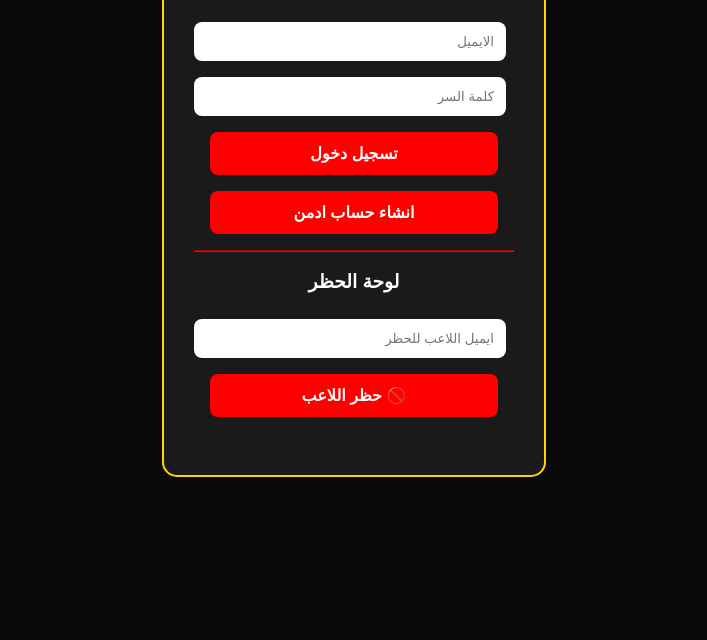
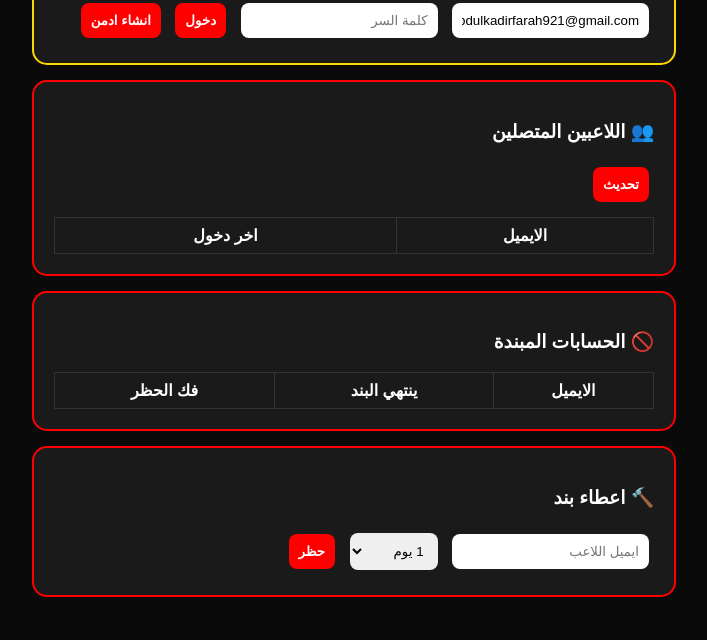
Before and after one commit to abdulkadirfarah921-cloud/SHADOWKING-SERVER, a website: page index.html in a window 1280 px wide. Shown: the part 192-832 px from the top of the page, without its empty margins (286-993 px from the left). Before the commit the page ends 800 px from the top, so only its background shows below. Drawn offline with Linux system fonts and the light colour scheme.

Commit message:
Add files via upload

```diff
--- a/index.html
+++ b/index.html
@@ -1,76 +1,87 @@
 <!DOCTYPE html>
 <html lang="ar" dir="rtl">
 <head>
-    <meta charset="UTF-8">
-    <title>Shadow King - السيرفر الخاص</title>
-    <style>
-        body {background:#0a0a0a; color:#fff; font-family: Arial; text-align:center; padding:50px;}
-        .box {background:#1a1a1a; padding:30px; border-radius:15px; width:320px; margin:auto; border:2px solid red;}
-        input, button {padding:12px; margin:8px; border-radius:8px; border:none; width:90%;}
-        button {background:#ff0000; color:#fff; cursor:pointer; font-weight:bold; font-size:16px;}
-        button:hover {background:#cc0000;}
-        #msg {margin-top:20px; font-weight:bold; font-size:18px;}
-        .admin {border:2px solid gold;}
-    </style>
+<meta charset="UTF-8">
+<title>Shadow King - لوحة الادمن</title>
+<style>
+body {background:#0a0a0a; color:#fff; font-family: Arial; padding:20px;}
+.box {background:#1a1a1a; padding:20px; border-radius:15px; margin:15px auto; border:2px solid red; max-width:600px;}
+input, button, select {padding:10px; margin:5px; border-radius:8px; border:none;}
+button {background:#ff0000; color:#fff; cursor:pointer; font-weight:bold;}
+table {width:100%; border-collapse:collapse; margin-top:10px;}
+td, th {border:1px solid #333; padding:8px; text-align:center;}
+.green {color:#00ff00;} .red {color:red;} .gold {border-color:gold;}
+</style>
 </head>
 <body>
-    <div class="box admin">
-        <h1>👑 Shadow King</h1>
-        <p>السيرفر الخاص - للادمن فقط</p>
-        <input type="email" id="email" placeholder="الايميل"><br>
-        <input type="password" id="pass" placeholder="كلمة السر"><br>
-        <button onclick="login()">تسجيل دخول</button>
-        <button onclick="register()">انشاء حساب ادمن</button>
-        <hr style="border-color:red;">
-        <h3>لوحة الحظر</h3>
-        <input type="email" id="banEmail" placeholder="ايميل اللاعب للحظر"><br>
-        <button onclick="banUser()">🚫 حظر اللاعب</button>
-        <div id="msg"></div>
-    </div>
+<center><h1>👑 Shadow King - لوحة الادمن</h1></center>
+
+<div class="box gold">
+<h3>تسجيل دخول</h3>
+<input type="email" id="email" value="abdulkadirfarah921@gmail.com">
+<input type="password" id="pass" placeholder="كلمة السر">
+<button onclick="login()">دخول</button>
+<button onclick="register()">انشاء ادمن</button>
+<div id="msg"></div>
+</div>
+
+<div class="box">
+<h3>👥 اللاعبين المتصلين</h3>
+<button onclick="loadPlayers()">تحديث</button>
+<table id="onlineTable"><tr><th>الايميل</th><th>اخر دخول</th></tr></table>
+</div>
+
+<div class="box">
+<h3>🚫 الحسابات المبندة</h3>
+<table id="bannedTable"><tr><th>الايميل</th><th>ينتهي البند</th><th>فك الحظر</th></tr></table>
+</div>
+
+<div class="box">
+<h3>🔨 اعطاء بند</h3>
+<input type="email" id="banEmail" placeholder="ايميل اللاعب">
+<select id="banDays">
+  <option value="1">1 يوم</option>
+  <option value="7">7 ايام</option>
+  <option value="30">30 يوم</option>
+  <option value="365">1 سنة</option>
+  <option value="3650">10 سنين</option>
+</select>
+<button onclick="banUser()">حظر</button>
+</div>
 
 <script>
-const API = "https://shadowking-server.onrender.com"; // رابط السيرفر تبعك
-const MY_EMAIL = "abdulkadirfarah921@gmail.com"; // ايميلك انت
+const API = "https://shadowking-server.onrender.com";
+const MY_EMAIL = "abdulkadirfarah921@gmail.com";
 
-function showMsg(text, color){
-    document.getElementById('msg').innerHTML = text;
-    document.getElementById('msg').style.color = color;
-}
+function showMsg(t,c){document.getElementById('msg').innerHTML=t; document.getElementById('msg').style.color=c;}
 
 async function register(){
-    let email = document.getElementById('email').value;
-    let pass = document.getElementById('pass').value;
-    let res = await fetch(API + "/api/register", {
-        method: "POST",
-        headers: {"Content-Type": "application/json"},
-        body: JSON.stringify({email, password: pass})
-    });
-    let data = await res.json();
-    showMsg(data.msg, data.success ? "#00ff00" : "red");
+  let res = await fetch(API+"/api/register",{method:"POST",headers:{"Content-Type":"application/json"},body:JSON.stringify({email:email.value,password:pass.value})});
+  let data=await res.json(); showMsg(data.msg,data.success?"#00ff00":"red");
 }
-
 async function login(){
-    let email = document.getElementById('email').value;
-    let pass = document.getElementById('pass').value;
-    let res = await fetch(API + "/api/login", {
-        method: "POST",
-        headers: {"Content-Type": "application/json"},
-        body: JSON.stringify({email, password: pass})
-    });
-    let data = await res.json();
-    showMsg(data.msg, data.success ? "#00ff00" : "red");
-    if(data.success) alert("اهلا الادمن " + email);
+  let res = await fetch(API+"/api/login",{method:"POST",headers:{"Content-Type":"application/json"},body:JSON.stringify({email:email.value,password:pass.value})});
+  let data=await res.json(); showMsg(data.msg,data.success?"#00ff00":"red");
+  if(data.success) loadPlayers();
 }
-
 async function banUser(){
-    let target = document.getElementById('banEmail').value;
-    let res = await fetch(API + "/api/ban", {
-        method: "POST",
-        headers: {"Content-Type": "application/json"},
-        body: JSON.stringify({adminEmail: MY_EMAIL, targetEmail: target})
-    });
-    let data = await res.json();
-    showMsg(data.msg, data.success ? "#00ff00" : "red");
+  let res = await fetch(API+"/api/ban",{method:"POST",headers:{"Content-Type":"application/json"},body:JSON.stringify({adminEmail:MY_EMAIL,targetEmail:banEmail.value,days:parseInt(banDays.value)})});
+  let data=await res.json(); showMsg(data.msg,data.success?"#00ff00":"red"); loadPlayers();
+}
+async function unbanUser(email){
+  let res = await fetch(API+"/api/unban",{method:"POST",headers:{"Content-Type":"application/json"},body:JSON.stringify({adminEmail:MY_EMAIL,targetEmail:email})});
+  let data=await res.json(); showMsg(data.msg,"#00ff00"); loadPlayers();
+}
+async function loadPlayers(){
+  let res = await fetch(API+"/api/players"); let users=await res.json();
+  let online="", banned="";
+  users.forEach(u=>{
+    let last = u.lastLogin? new Date(u.lastLogin).toLocaleString() : "ما دخل";
+    if(!u.banned) online+=`<tr><td>${u.email}</td><td>${last}</td></tr>`;
+    else banned+=`<tr><td>${u.email}</td><td>${new Date(u.banUntil).toLocaleDateString()}</td><td><button onclick="unbanUser('${u.email}')">فك</button></td></tr>`;
+  });
+  document.getElementById('onlineTable').innerHTML="<tr><th>الايميل</th><th>اخر دخول</th></tr>"+online;
+  document.getElementById('bannedTable').innerHTML="<tr><th>الايميل</th><th>ينتهي البند</th><th>فك الحظر</th></tr>"+banned;
 }
 </script>
 </body>
```
Also changed, not shown: server.js (+36 -28 lines).
